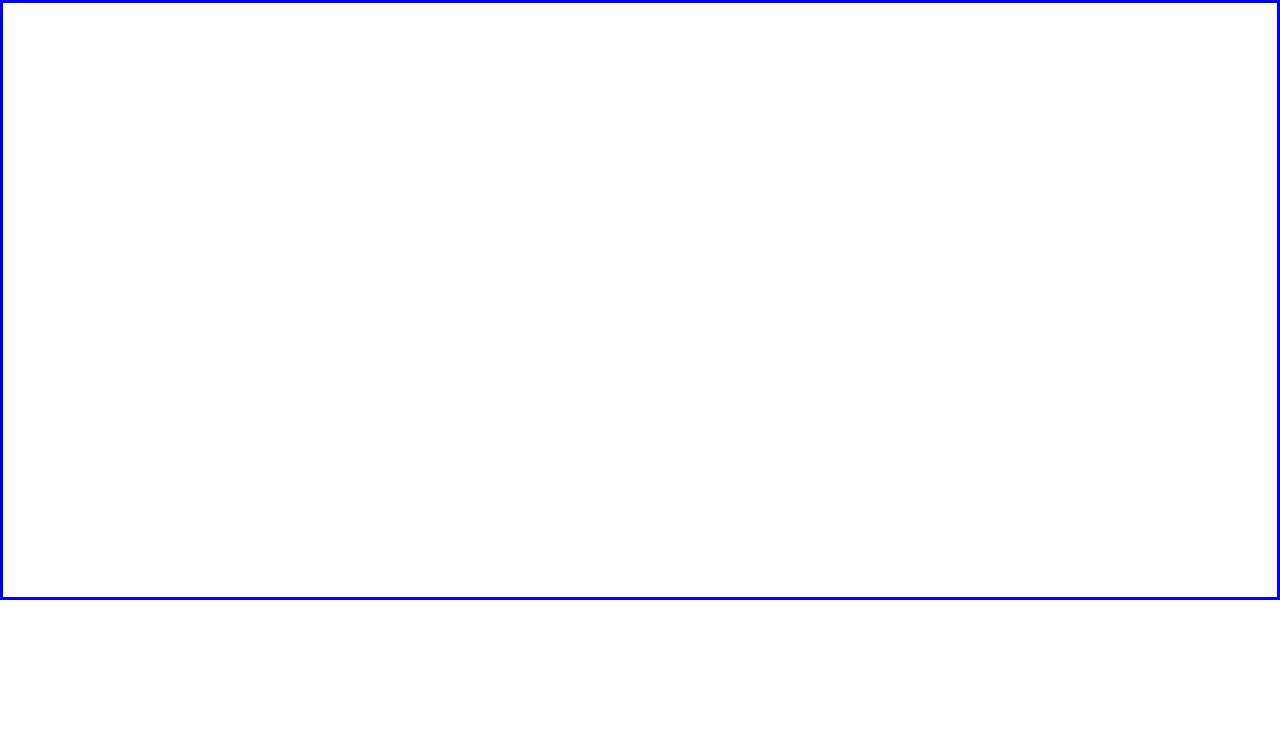
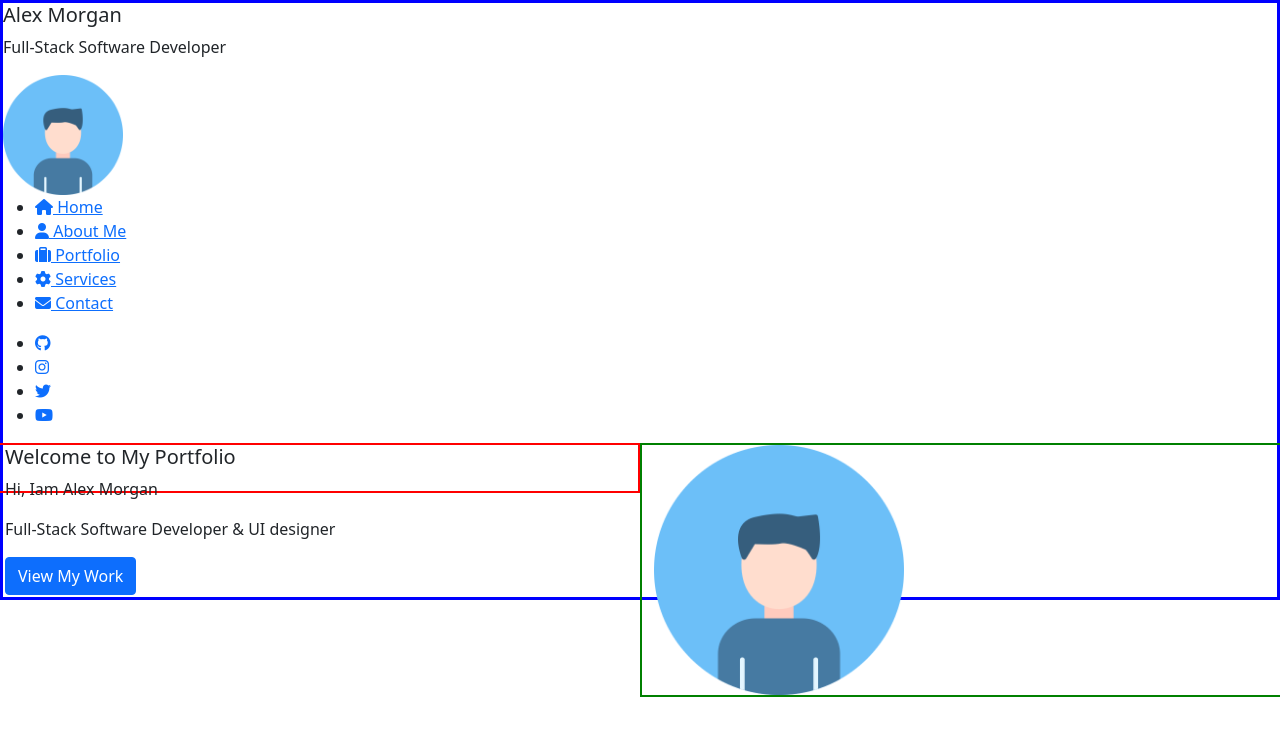
Before and after one commit to nyachomo/nyachomo_profile, a plain HTML site: page index.html in a window 1280 px wide. Drawn offline with nearby package versions, Linux system fonts and the light colour scheme.

Commit message:
Created sidebar links and main-body content

```diff
--- a/index.html
+++ b/index.html
@@ -6,6 +6,7 @@
         <link href="https://cdn.jsdelivr.net/npm/bootstrap@5.0.2/dist/css/bootstrap.min.css" rel="stylesheet" integrity="sha384-EVSTQN3/azprG1Anm3QDgpJLIm9Nao0Yz1ztcQTwFspd3yD65VohhpuuCOmLASjC" crossorigin="anonymous">
         <script src="https://cdn.jsdelivr.net/npm/@popperjs/core@2.9.2/dist/umd/popper.min.js" integrity="sha384-IQsoLXl5PILFhosVNubq5LC7Qb9DXgDA9i+tQ8Zj3iwWAwPtgFTxbJ8NT4GN1R8p" crossorigin="anonymous"></script>
         <script src="https://cdn.jsdelivr.net/npm/bootstrap@5.0.2/dist/js/bootstrap.min.js" integrity="sha384-cVKIPhGWiC2Al4u+LWgxfKTRIcfu0JTxR+EQDz/bgldoEyl4H0zUF0QKbrJ0EcQF" crossorigin="anonymous"></script>
+        <script src="https://kit.fontawesome.com/6bf3cfdbd7.js" crossorigin="anonymous"></script>
     </head>
     <body>
         <!--Container-->
@@ -13,20 +14,98 @@
             <!--Sidebar-->
             <div class="sidebar">
                 <!--brand-name-->
-                <div class="brand-name"></div>
+                <div class="brand-name">
+                    <h5>Alex Morgan</h5>
+                    <p>Full-Stack Software Developer</p>
+                </div>
 
                 <!--brand-logo-->
-                <div class="brand-logo"></div>
+                <div class="brand-logo">
+                    <img src="logo/logo.png" height="120px" width="120px" alt="Profile-Image">
+                </div>
 
                 <!--side-menu-links-->
-                <div class="side-menu"></div>
+                <div class="side-menu">
+                    <ul>
+                        <li>
+                            <a href="index.html">
+                                 <i class="fa-solid fa-house"></i> Home
+                            </a>
+                        </li>
+
+                        <li>
+                            <a href="about.html">
+                                <i class="fa-solid fa-user"></i> About Me
+                            </a>
+                        </li>
+
+                        <li>
+                            <a href="portfolio.html">
+                                <i class="fa-solid fa-suitcase"></i> Portfolio
+                            </a>
+                        </li>
+
+                        <li>
+                             <a href="services.html">
+                                <i class="fa-solid fa-gear"></i> Services
+                             </a>
+                        </li>
+
+                        <li>
+                            <a href="contact.html">
+                                <i class="fa-solid fa-envelope"></i> Contact
+                            </a>
+                        </li>
+                    </ul>
+                </div>
 
                 <!--social-media-icons-->
-                <div class="social-media"></div>
+                <div class="social-media">
+                    <ul>
+                        <li>
+                            <a href="#">
+                                <i class="fa-brands fa-github"></i>
+                            </a>
+                        </li>
+
+                        <li>
+                            <a href="#">
+                                <i class="fa-brands fa-instagram"></i>
+                            </a>
+                        </li>
+
+                        <li>
+                            <a href="#">
+                                <i class="fa-brands fa-twitter"></i>
+                            </a>
+                        </li>
+
+                        <li>
+                            <a href="#">
+                                <i class="fa-brands fa-youtube"></i>
+                            </a>
+                        </li>
+                    </ul>
+                </div>
             </div>
 
             <!--Main-body-->
-            <div class="main-body"></div>
+            <div class="main-body">
+                <div class="row">
+                    <div class="col-sm-6" style="border:2px solid red;height:50px">
+                        <h5>Welcome to My Portfolio</h5>
+                        <p>Hi, Iam Alex Morgan</p>
+                        <p>Full-Stack Software Developer & UI designer</p>
+                        <a href="portfolio.html" class="btn btn-primary">
+                            View My Work
+                        </a>
+
+                    </div>
+                    <div class="col-sm-6" style="border:2px solid green">
+                        <img src="images/logo.png" width="250px" height="250px" alt="Profile Image">
+                    </div>
+                </div>
+            </div>
         </div>
     </body>
 </html>
```
Also changed, not shown: images/logo.png (added), logo/logo.png (added).
